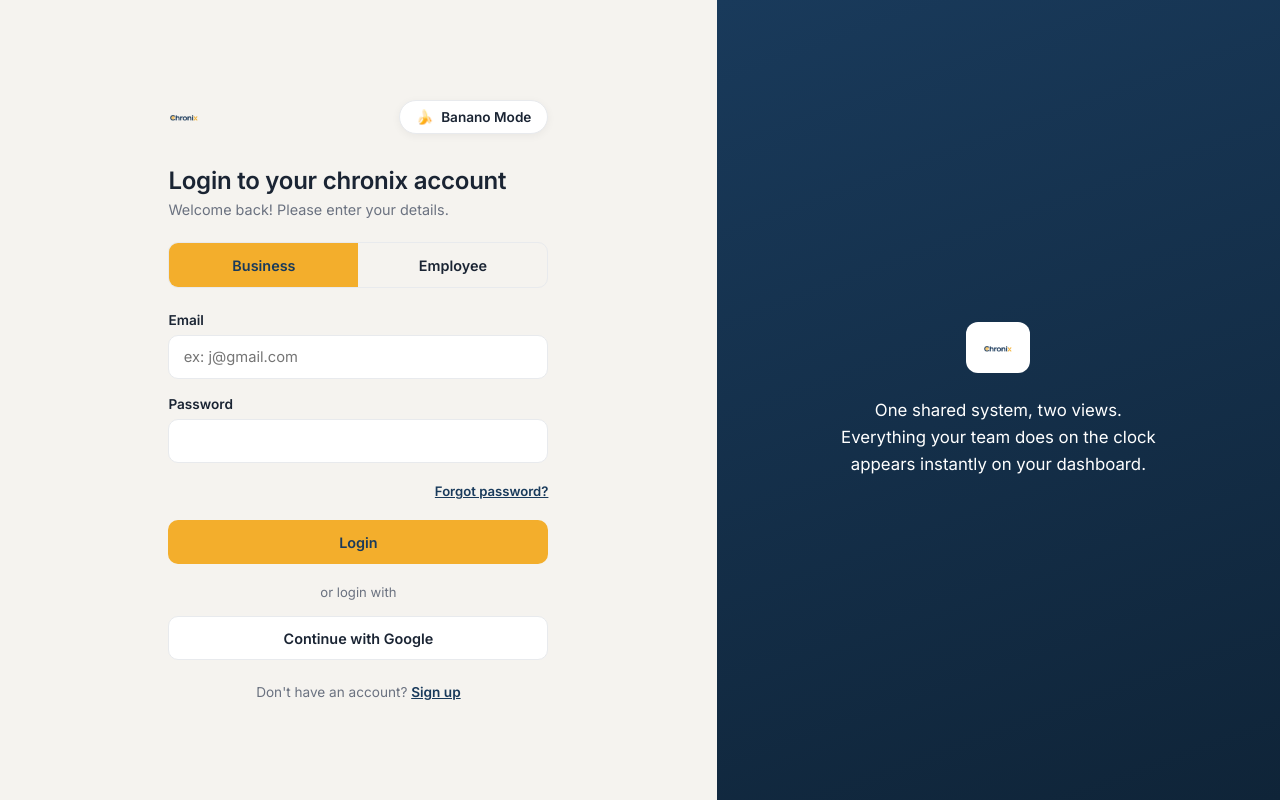
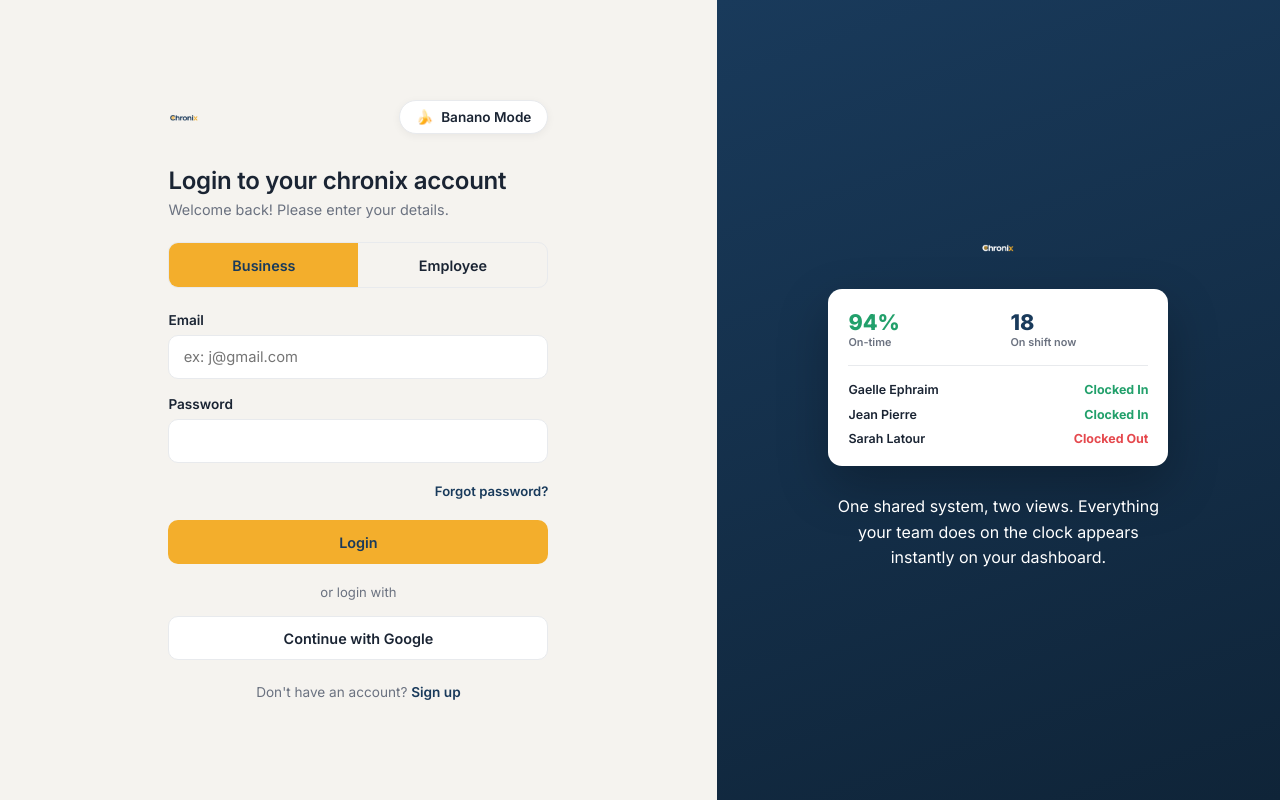
Before and after one commit to gnagnegaelephraim2-lgtm/chronix, a React (Vite) app: page /login in a window 1280 px wide. Built offline with nearby package versions, Linux system fonts and the light colour scheme.

Commit message:
Update styling configurations and page details

```diff
--- a/src/components/layout/TopBar.tsx
+++ b/src/components/layout/TopBar.tsx
@@ -3,7 +3,7 @@
 import { useSession } from '../../hooks/useSession';
 import { useStore } from '../../hooks/useStore';
 import { Avatar } from '../common/Avatar';
-import logo from '../../assets/chronix_logo.png';
+import logoWhite from '../../assets/chronix_logo_white.png';
 
 interface TopBarProps {
   variant: 'admin' | 'employee';
@@ -21,9 +21,7 @@
       <button className="icon-btn" onClick={onOpenMobile} aria-label="Open menu" style={{ background: 'transparent', border: 'none', color: '#fff' }}>
         <Menu size={22} />
       </button>
-      <div style={{ background: '#fff', borderRadius: 6, padding: '0.2rem 0.5rem', display: 'inline-flex' }}>
-        <img src={logo} alt="Chronix" style={{ height: 16, display: 'block' }} />
-      </div>
+      <img src={logoWhite} alt="Chronix" style={{ height: 20, display: 'block' }} />
       <div style={{ display: 'flex', gap: 6, alignItems: 'center' }}>
         <button className="icon-btn" onClick={toggleLang} style={{ background: 'transparent', border: 'none', color: '#fff', fontSize: '0.75rem', width: 'auto' }}>
           {lang.toUpperCase()}
--- a/src/components/marketing/FAQSection.tsx
+++ b/src/components/marketing/FAQSection.tsx
@@ -6,14 +6,14 @@
 const FAQS_DATA = {
   en: [
     { q: 'Do my employees need to download an app?', a: 'No. Chronix works entirely in the browser, on desktop or mobile, including iOS webviews. Employees simply navigate to the login page and access their interface without install overhead.' },
-    { q: 'How does location-based check-in work?', a: 'Employees clock in from within an allowed radius of a work location set by your business. Our system verifies their GPS position during check-in to confirm they are physically on site.' },
+    { q: 'How does GPS check-in work?', a: 'Employees clock in from their phone, and Chronix captures their GPS position at that moment and attaches it to the attendance record, so you can see where every check-in happened.' },
     { q: 'Is payroll processing included?', a: 'Payroll integration is coming soon. Today, Chronix generates payroll-ready CSV exports containing complete records of active work hours, breaks, and overtime.' },
     { q: 'Can I try it before committing?', a: 'Yes! You can sign up and explore the full Admin dashboard and Employee interface. You can set up your own office locations and add demo employees to experience it live.' },
     { q: 'What devices are supported for QR kiosk mode?', a: 'Any tablet, iPad, computer, or smartphone with a working front-facing camera. Simply position the device at your entrance, open Kiosk Mode in settings, and let staff scan their codes.' }
   ],
   fr: [
     { q: 'Mes employés doivent-ils télécharger une application ?', a: 'Non. Chronix fonctionne entièrement dans le navigateur, sur ordinateur ou mobile, y compris les webviews iOS. Vos employés se connectent directement sans aucune installation.' },
-    { q: 'Comment fonctionne le pointage par localisation GPS ?', a: 'Les employés pointent depuis un rayon autorisé autour des bureaux définis par vos soins. Le système vérifie les coordonnées GPS de leur appareil lors de la validation.' },
+    { q: 'Comment fonctionne le pointage GPS ?', a: 'Les employés pointent depuis leur téléphone, et Chronix capture leur position GPS à cet instant pour l\'associer à la fiche de présence, afin que vous sachiez où chaque pointage a eu lieu.' },
     { q: 'La préparation de la paie est-elle intégrée ?', a: 'L\'intégration de paie automatique arrive bientôt. Actuellement, Chronix génère des exports de feuilles d\'heures complets au format CSV prêts pour la paie.' },
     { q: 'Puis-je essayer avant de m\'engager ?', a: 'Oui ! Créez un compte et explorez l\'intégralité des interfaces Administrateur et Employé avec vos propres données de test, sans frais.' },
     { q: 'Quels appareils sont compatibles avec le mode borne QR ?', a: 'Toute tablette, iPad ou ordinateur équipé d\'une caméra frontale. Placez l\'appareil à l\'entrée, ouvrez le mode Borne dans les paramètres, et laissez vos équipes scanner.' }
@@ -24,7 +24,7 @@
   en: {
     badge: 'Support Desk',
     title: 'Frequently Asked Questions',
-    desc: 'Cannot find the answer you are looking for? Our local Mauritian support team is here to assist you with onboarding, shift schedules, geofencing setup, and payroll exports.',
+    desc: 'Cannot find the answer you are looking for? Our local Mauritian support team is here to assist you with onboarding, shift schedules, GPS setup, and payroll exports.',
     ctaTitle: 'Need Direct Help?',
     ctaText: 'Speak to a human or write to us for rapid assistance:',
     email: 'support@chronix.mu',
--- a/src/components/marketing/PricingSection.tsx
+++ b/src/components/marketing/PricingSection.tsx
@@ -12,7 +12,7 @@
       desc: 'Perfect for micro-businesses looking to transition from paper logs to a secure, modern digital registry.',
       limit: 'Flat rate for up to 15 employees',
       features: [
-        { text: 'GPS geofenced clock-ins', enabled: true },
+        { text: 'GPS-tagged clock-ins', enabled: true },
         { text: 'Standard attendance lists', enabled: true },
         { text: 'Daily shift scheduler', enabled: true },
         { text: 'Standard email reports', enabled: true },
@@ -47,7 +47,7 @@
         { text: 'Everything in Growth', enabled: true },
         { text: 'Custom payroll CSV formatting', enabled: true },
         { text: 'Priority support & account manager', enabled: true },
-        { text: 'Custom geofencing boundaries', enabled: true },
+        { text: 'Custom GPS location tagging', enabled: true },
         { text: 'Guided onboarding & HR training', enabled: true },
         { text: '99.9% system uptime SLA', enabled: true },
       ]
@@ -99,7 +99,7 @@
         { text: 'Tout ce qui est dans Croissance', enabled: true },
         { text: 'Formats CSV de paie personnalisés', enabled: true },
         { text: 'Support prioritaire & gestionnaire', enabled: true },
-        { text: 'Limites de géorepérage sur mesure', enabled: true },
+        { text: 'Suivi GPS personnalisé par site', enabled: true },
         { text: 'Formation RH & onboarding guidé', enabled: true },
         { text: 'Contrat d\'engagement de service SLA', enabled: true },
       ]
--- a/src/data/settingsSections.ts
+++ b/src/data/settingsSections.ts
@@ -2,8 +2,8 @@
 
 export const ADMIN_SETTINGS_SECTIONS: SettingsSectionDef[] = [
   { id: 'shift-settings', title: 'Shift Settings', description: 'Shifts, schedules, shift policies.', icon: 'Clock' },
-  { id: 'work-location-settings', title: 'Work Location Settings', description: 'Office locations, remote work, geo-fencing rules.', icon: 'MapPin' },
-  { id: 'check-in-methods', title: 'Check-In Methods', description: 'Attendance check-in and verification methods (GPS + face, QR, etc.).', icon: 'ScanFace' },
+  { id: 'work-location-settings', title: 'Work Location Settings', description: 'Office locations and remote work settings.', icon: 'MapPin' },
+  { id: 'check-in-methods', title: 'Check-In Methods', description: 'Attendance check-in methods (GPS, QR, kiosk, etc.).', icon: 'ScanFace' },
   { id: 'employee-settings', title: 'Employee Settings', description: 'Employee info, onboarding, HR preferences.', icon: 'Users' },
   { id: 'leave-absence-settings', title: 'Leave and Absence Settings', description: 'Leave types, policies, approval workflows.', icon: 'CalendarDays' },
   { id: 'report-settings', title: 'Report Settings', description: 'Reports, KPIs, visualization preferences.', icon: 'BarChart3' },
--- a/src/index.css
+++ b/src/index.css
@@ -61,6 +61,7 @@
 
 a {
   color: inherit;
+  text-decoration: none;
 }
 
 button, input, textarea, select {
@@ -287,6 +288,36 @@
   position: relative;
   overflow: hidden;
 }
+.auth-mockup-card {
+  background: var(--bg-card);
+  border-radius: 14px;
+  padding: 1.25rem;
+  box-shadow: 0 20px 50px rgba(0, 0, 0, 0.25);
+  text-align: left;
+}
+.auth-mockup-row {
+  display: flex;
+  gap: 1.5rem;
+  padding-bottom: 1rem;
+  margin-bottom: 1rem;
+  border-bottom: 1px solid var(--border);
+}
+.auth-mockup-stat {
+  flex: 1;
+}
+.auth-mockup-list {
+  display: flex;
+  flex-direction: column;
+  gap: 0.6rem;
+}
+.auth-mockup-list-row {
+  display: flex;
+  align-items: center;
+  justify-content: space-between;
+  font-size: 0.78rem;
+  font-weight: 600;
+  color: var(--text-primary);
+}
 .auth-top-row {
   display: flex;
   align-items: center;
@@ -1014,6 +1045,24 @@
   display: flex;
   align-items: center;
   gap: 2rem;
+}
+.navbar-links a {
+  font-weight: 600;
+  font-size: 0.92rem;
+  color: var(--text-primary);
+  transition: color 0.2s ease;
+  border-bottom: 1px solid transparent;
+  padding-bottom: 2px;
+}
+.navbar-links a:hover {
+  color: var(--chronix-navy);
+  border-bottom-color: var(--chronix-amber);
+}
+.navbar-login-link {
+  border-bottom: 1px solid transparent;
+}
+.navbar-login-link:hover {
+  border-bottom-color: currentColor;
 }
 .navbar-actions {
   display: flex;
--- a/src/pages/admin/SettingsDetail.tsx
+++ b/src/pages/admin/SettingsDetail.tsx
@@ -6,7 +6,7 @@
 import type { CheckInMethod } from '../../types';
 
 const CHECK_IN_OPTIONS: Array<{ value: CheckInMethod; label: string }> = [
-  { value: 'gps_face', label: 'GPS + Face Recognition' },
+  { value: 'gps_face', label: 'GPS Check-In' },
   { value: 'qr', label: 'QR Code' },
   { value: 'kiosk', label: 'Shared Kiosk Terminal' },
 ];
--- a/src/pages/auth/AuthShell.tsx
+++ b/src/pages/auth/AuthShell.tsx
@@ -1,6 +1,8 @@
 import type { ReactNode } from 'react';
+import { Link } from 'react-router-dom';
 import { useTheme } from '../../hooks/useTheme';
 import logo from '../../assets/chronix_logo.png';
+import logoWhite from '../../assets/chronix_logo_white.png';
 
 interface AuthShellProps {
   children: ReactNode;
@@ -19,7 +21,9 @@
       <div className="login-left-panel">
         <div style={{ maxWidth: 380, margin: '0 auto', width: '100%' }}>
           <div className="auth-top-row">
-            <img src={logo} alt="Chronix" style={{ height: 32 }} />
+            <Link to="/" aria-label="Back to Chronix home">
+              <img src={logo} alt="Chronix" style={{ height: 32, display: 'block' }} />
+            </Link>
             <button type="button" className="banano-toggle" onClick={toggleTheme}>
               <span>🍌</span>
               {theme === 'banano' ? 'Standard Mode' : 'Banano Mode'}
@@ -30,11 +34,36 @@
       </div>
 
       <div className="login-right-panel">
-        <div style={{ color: '#fff', textAlign: 'center', maxWidth: 320 }}>
-          <div style={{ background: '#fff', borderRadius: 12, padding: '0.6rem 1rem', display: 'inline-flex', marginBottom: '1.5rem' }}>
-            <img src={logo} alt="Chronix" style={{ height: 32, display: 'block' }} />
+        <div style={{ color: '#fff', textAlign: 'center', maxWidth: 340, position: 'relative', zIndex: 1 }}>
+          <img src={logoWhite} alt="Chronix" style={{ height: 36, display: 'block', margin: '0 auto 1.5rem' }} />
+
+          <div className="auth-mockup-card">
+            <div className="auth-mockup-row">
+              {[
+                { label: 'On-time', value: '94%', color: 'var(--success)' },
+                { label: 'On shift now', value: '18', color: 'var(--chronix-navy)' },
+              ].map((stat) => (
+                <div key={stat.label} className="auth-mockup-stat">
+                  <div style={{ color: stat.color, fontWeight: 800, fontSize: '1.35rem' }}>{stat.value}</div>
+                  <div style={{ fontSize: '0.68rem', color: 'var(--text-secondary)', fontWeight: 600 }}>{stat.label}</div>
+                </div>
+              ))}
+            </div>
+            <div className="auth-mockup-list">
+              {[
+                { name: 'Gaelle Ephraim', action: 'Clocked In', color: 'var(--success)' },
+                { name: 'Jean Pierre', action: 'Clocked In', color: 'var(--success)' },
+                { name: 'Sarah Latour', action: 'Clocked Out', color: 'var(--danger)' },
+              ].map((row) => (
+                <div key={row.name} className="auth-mockup-list-row">
+                  <span>{row.name}</span>
+                  <span style={{ color: row.color, fontWeight: 700 }}>{row.action}</span>
+                </div>
+              ))}
+            </div>
           </div>
-          <p style={{ fontSize: '1.05rem', lineHeight: 1.6 }}>
+
+          <p style={{ fontSize: '1rem', lineHeight: 1.6, marginTop: '1.75rem' }}>
             One shared system, two views. Everything your team does on the clock appears instantly on your dashboard.
           </p>
         </div>
--- a/src/pages/marketing/AboutPage.tsx
+++ b/src/pages/marketing/AboutPage.tsx
@@ -37,8 +37,8 @@
 
           <p>
             {isFr
-              ? "C'est une plateforme simple où vos employés pointent directement depuis leur téléphone. La géolocalisation et la vérification faciale garantissent que c'est bien eux, et qu'ils sont bien sur site. Vous voyez qui travaille en direct, de n'importe où. Les congés, notes de frais et chiffres de paie vivent tous au même endroit. Pas de papier. Pas de nuits blanches. Pas d'erreur."
-              : "It's one simple platform where your team clocks in with their phone — GPS and face verification make sure it's really them, really there. You see who's working, right now, from anywhere. Leave requests, expense claims, and payroll numbers all live in the same place. No paper. No late nights. No guessing."}
+              ? "C'est une plateforme simple où vos employés pointent directement depuis leur téléphone, avec la position GPS enregistrée à chaque pointage. Vous voyez qui travaille en direct, de n'importe où. Les congés, notes de frais et chiffres de paie vivent tous au même endroit. Pas de papier. Pas de nuits blanches. Pas d'erreur."
+              : "It's one simple platform where your team clocks in with their phone, with the GPS location captured at every check-in. You see who's working, right now, from anywhere. Leave requests, expense claims, and payroll numbers all live in the same place. No paper. No late nights. No guessing."}
           </p>
 
           <h2 style={{ fontSize: '1.6rem', fontWeight: 700, color: 'var(--chronix-navy)', marginTop: '2rem', marginBottom: '0.5rem' }}>
--- a/src/pages/marketing/TermsPage.tsx
+++ b/src/pages/marketing/TermsPage.tsx
@@ -87,8 +87,8 @@
             </h2>
             <p>
               {isFr
-                ? "Utilisez Chronix honnêtement. N'essayez pas de pirater le service, de le copier, de le revendre ou de l'utiliser pour enfreindre les droits de quiconque. Les employeurs doivent utiliser les fonctionnalités de présence, de localisation et de vérification faciale conformément aux lois en vigueur et en informer préalablement leurs employés — c'est une obligation légale, pas seulement une règle de courtoisie."
-                : "Use Chronix honestly. Don't try to break it, copy it, resell it, or use it to violate anyone's rights. Employers must use attendance, location, and verification features lawfully and inform their employees about them — that's a legal requirement, not just good manners."}
+                ? "Utilisez Chronix honnêtement. N'essayez pas de pirater le service, de le copier, de le revendre ou de l'utiliser pour enfreindre les droits de quiconque. Les employeurs doivent utiliser les fonctionnalités de présence et de localisation conformément aux lois en vigueur et en informer préalablement leurs employés — c'est une obligation légale, pas seulement une règle de courtoisie."
+                : "Use Chronix honestly. Don't try to break it, copy it, resell it, or use it to violate anyone's rights. Employers must use attendance and location features lawfully and inform their employees about them — that's a legal requirement, not just good manners."}
             </p>
           </section>
 
```
Also changed, not shown: src/components/marketing/FeaturesSection.tsx (+6 -6 lines), src/components/marketing/IndustriesSection.tsx (+8 -8 lines), src/pages/marketing/PrivacyPage.tsx (+5 -9 lines).
